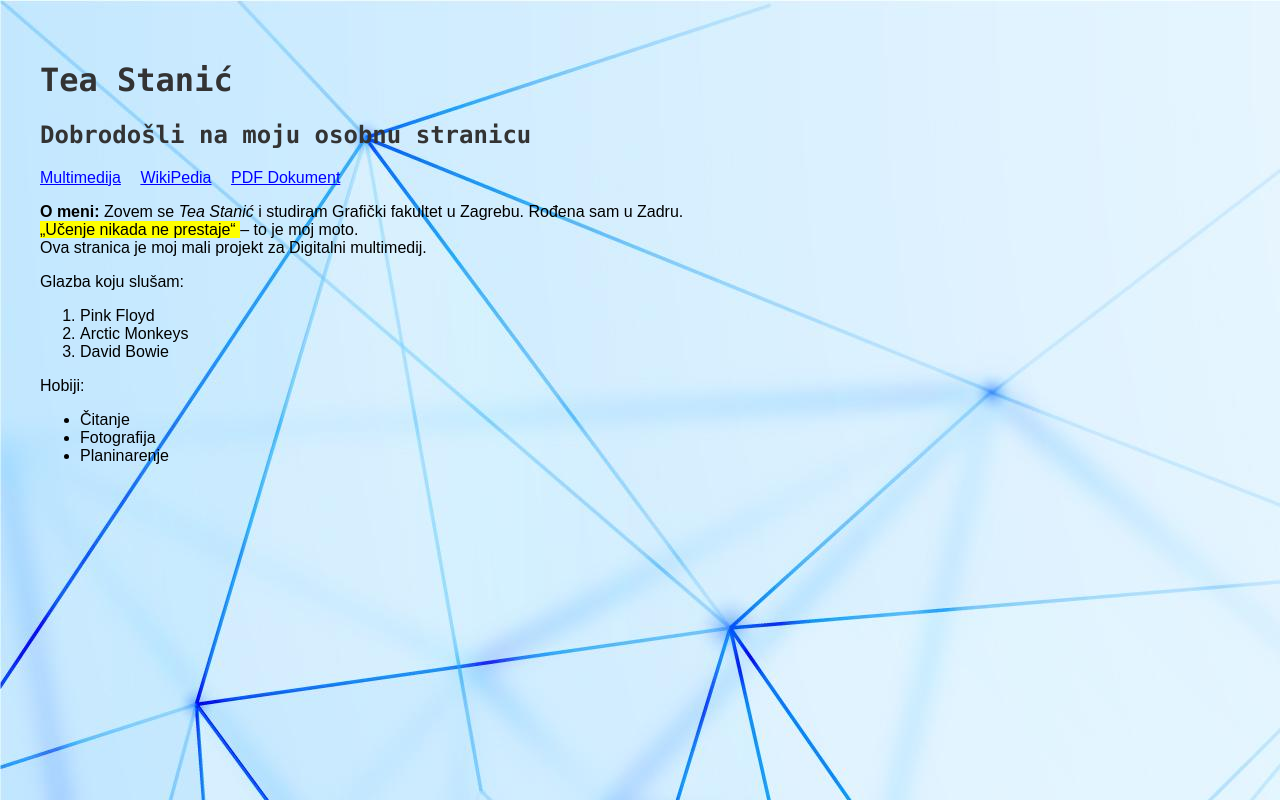
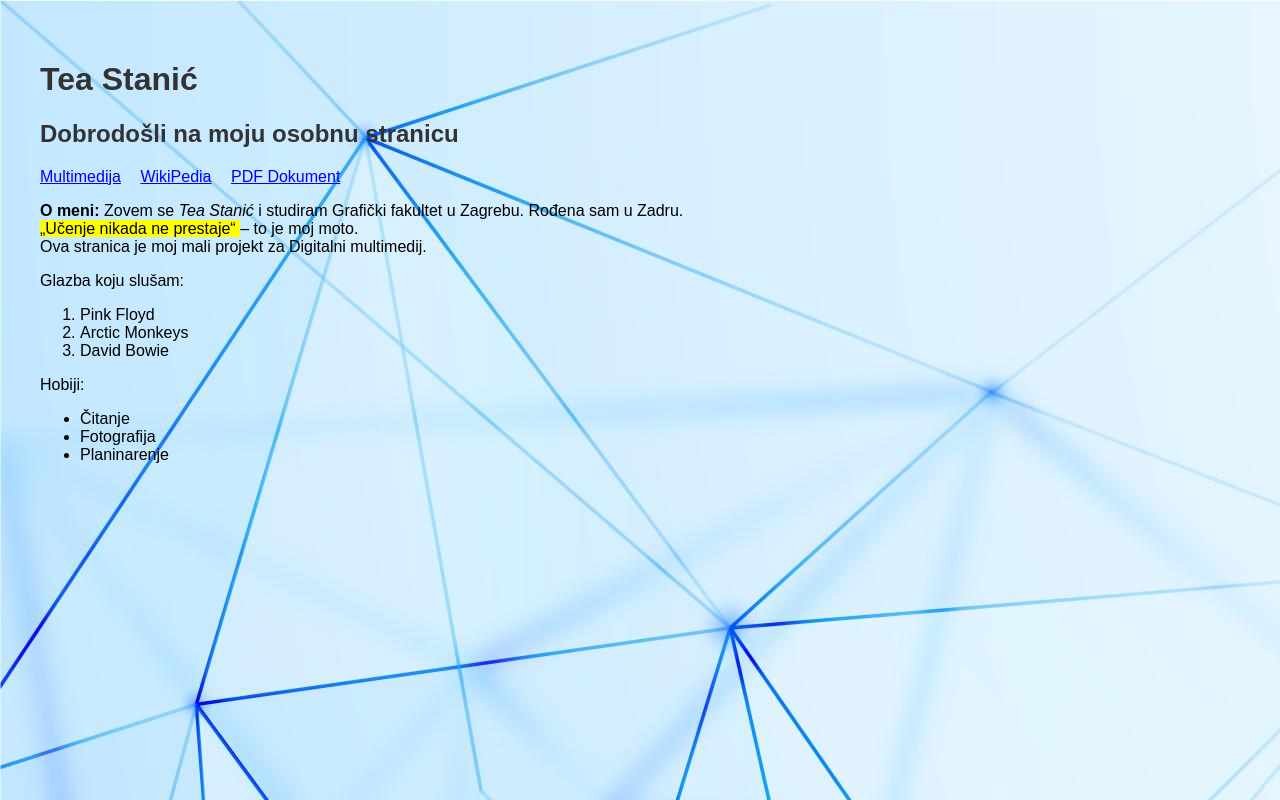
Before and after one commit to teastanic/tea_stanic, a plain HTML site: page index.html in a window 1280 px wide. Drawn offline with Linux system fonts and the light colour scheme.

Commit message:
Update stil.css

```diff
--- a/stil.css
+++ b/stil.css
@@ -8,7 +8,6 @@ body {
 
 h1, h2 {
     color: #333;
-	font-family: "Lucida Console", "Courier New", monospace;
 }
 
 nav ul {
```
